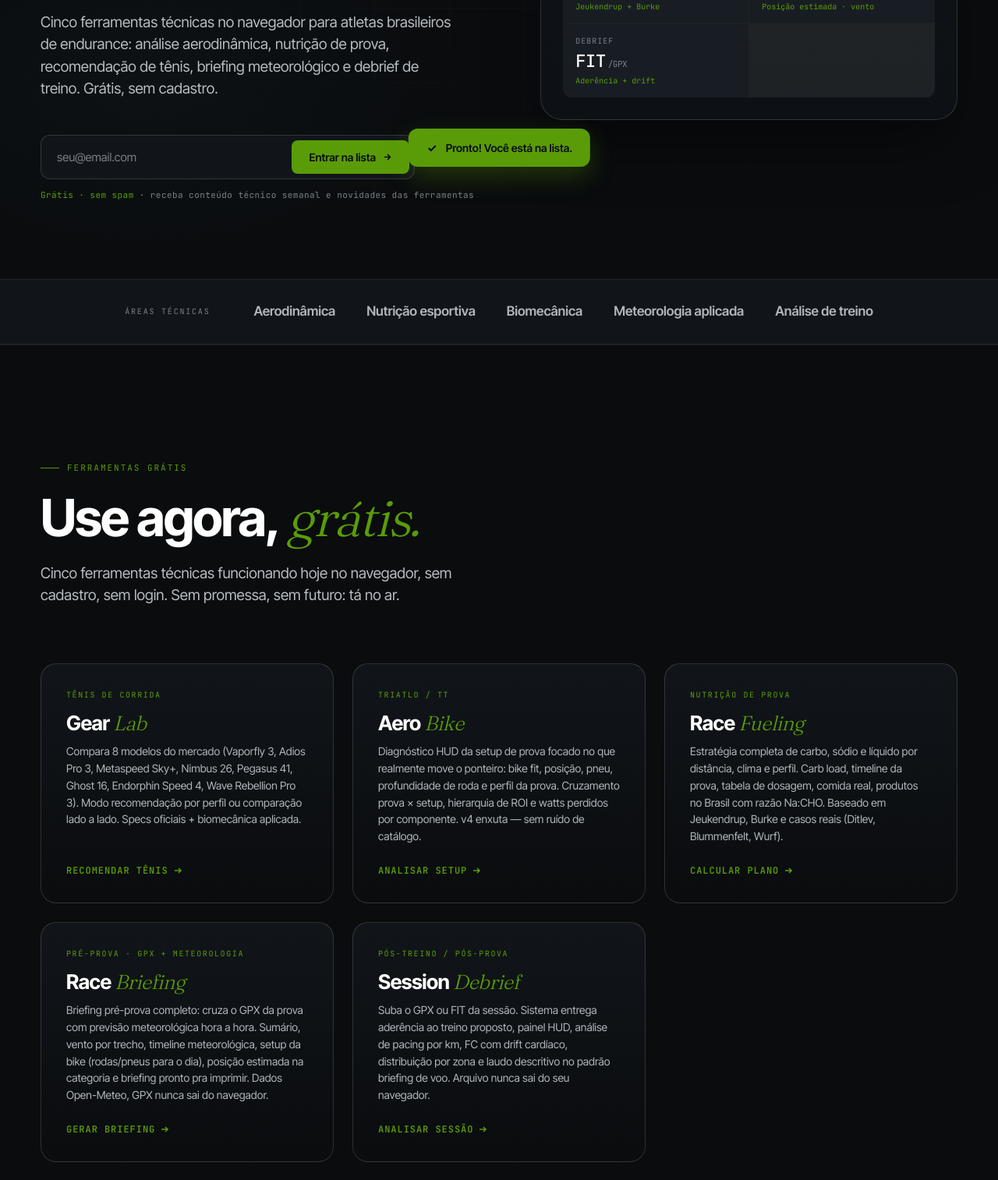
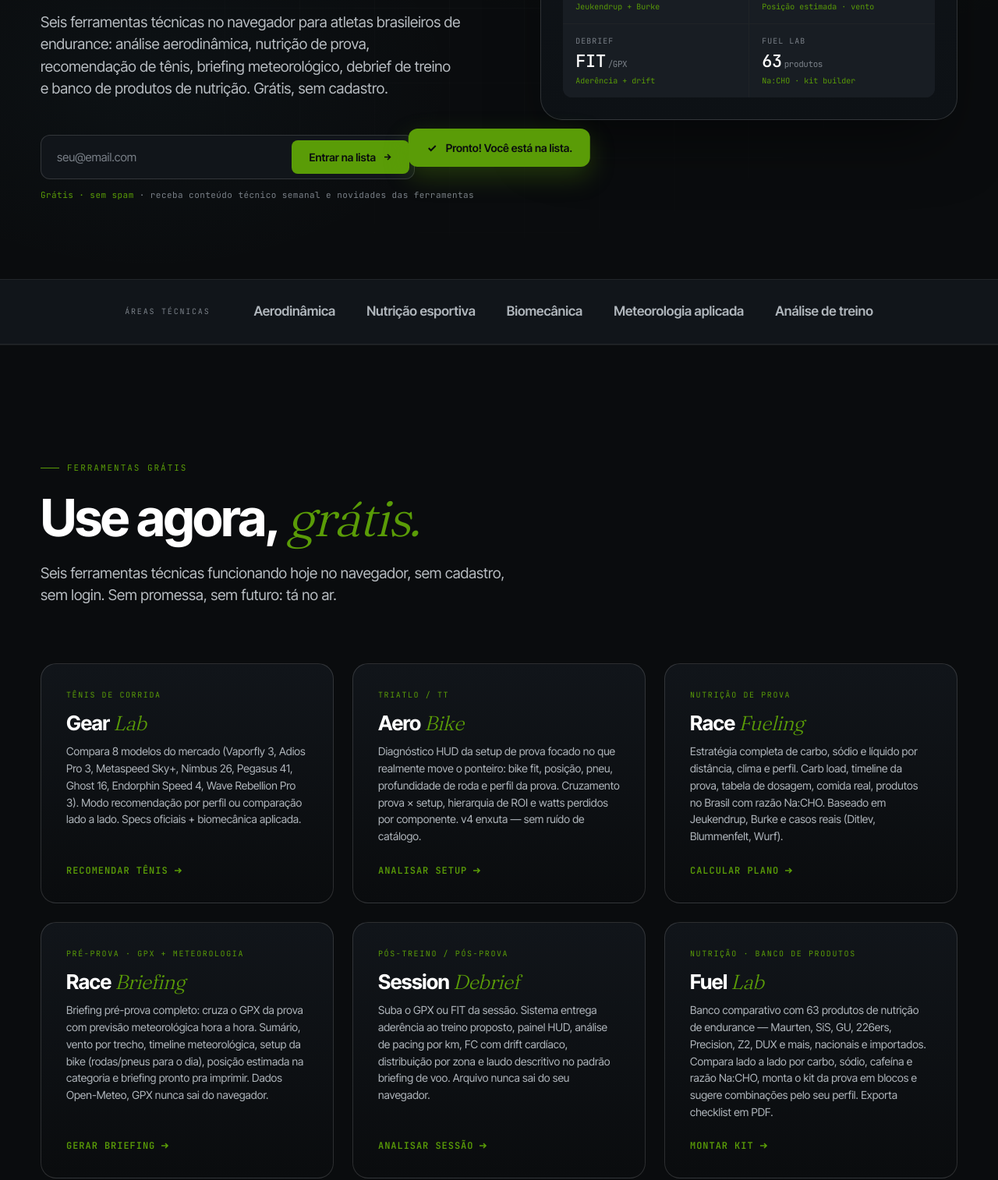
Before and after one commit to leandromartinez-lab/lmaerofit-site, a plain HTML site: page index.html in a window 1280 px wide. Shown: the part 662-2176 px from the top of the page at 78% size. Drawn offline with Linux system fonts and the light colour scheme.

Commit message:
Add files via upload

```diff
--- a/index.html
+++ b/index.html
@@ -4,7 +4,7 @@
 <meta charset="UTF-8" />
 <meta name="viewport" content="width=device-width, initial-scale=1.0" />
 <title>LMAeroFit · Plataforma técnica de endurance</title>
-<meta name="description" content="Cinco ferramentas técnicas grátis para atletas brasileiros de endurance: comparador de tênis com 8 modelos, avaliação aerodinâmica de bike com modelagem CdA, plano de race fueling baseado em Jeukendrup e Burke, briefing meteorológico via GPX e debrief pós-treino com análise de aderência.">
+<meta name="description" content="Seis ferramentas técnicas grátis para atletas brasileiros de endurance: comparador de tênis com 8 modelos, avaliação aerodinâmica de bike com modelagem CdA, plano de race fueling baseado em Jeukendrup e Burke, briefing meteorológico via GPX, debrief pós-treino com análise de aderência e banco comparativo de nutrição com 63 produtos.">
 <meta name="robots" content="index, follow, noai, noimageai">
 <meta name="googlebot" content="index, follow">
 <meta name="copyright" content="© 2026 LMAeroFit. Todos os direitos reservados.">
@@ -12,7 +12,7 @@
 
 <!-- Open Graph -->
 <meta property="og:title" content="LMAeroFit · Plataforma técnica de endurance" />
-<meta property="og:description" content="Cinco ferramentas técnicas grátis para atletas brasileiros de endurance. Análise aerodinâmica, nutrição de prova, comparador de tênis e mais." />
+<meta property="og:description" content="Seis ferramentas técnicas grátis para atletas brasileiros de endurance. Análise aerodinâmica, nutrição de prova, comparador de tênis e mais." />
 <meta property="og:type" content="website" />
 <meta property="og:url" content="https://lmaerofit.com.br" />
 <meta property="og:locale" content="pt_BR" />
@@ -849,7 +849,7 @@
     <div class="hero-content">
       <span class="eyebrow reveal">PLATAFORMA TÉCNICA DE ENDURANCE</span>
       <h1 class="reveal d1">Treino, nutrição e prova.<br><em>Um sistema só.</em></h1>
-      <p class="reveal d2">Cinco ferramentas técnicas no navegador para atletas brasileiros de endurance: análise aerodinâmica, nutrição de prova, recomendação de tênis, briefing meteorológico e debrief de treino. Grátis, sem cadastro.</p>
+      <p class="reveal d2">Seis ferramentas técnicas no navegador para atletas brasileiros de endurance: análise aerodinâmica, nutrição de prova, recomendação de tênis, briefing meteorológico, debrief de treino e banco de produtos de nutrição. Grátis, sem cadastro.</p>
 
       <form class="email-form reveal d3" id="email-form-hero" action="https://formspree.io/f/mpqnydll" method="POST">
         <input type="hidden" name="source" value="hero">
@@ -870,7 +870,7 @@
       </div>
 
       <div class="state-block">
-        <div class="state-num">5</div>
+        <div class="state-num">6</div>
         <div class="state-info">
           <div class="state-name">Ferramentas grátis</div>
           <div class="state-meta">HTML no navegador<br>Sem login · sem cadastro</div>
@@ -910,6 +910,11 @@
           <div class="pm-value">FIT<span class="u">/GPX</span></div>
           <div class="pm-trend">Aderência + drift</div>
         </div>
+        <div class="pm">
+          <div class="pm-label">FUEL LAB</div>
+          <div class="pm-value">63<span class="u">produtos</span></div>
+          <div class="pm-trend">Na:CHO · kit builder</div>
+        </div>
       </div>
     </div>
   </div>
@@ -937,7 +942,7 @@
     <div class="section-head reveal">
       <span class="eyebrow">FERRAMENTAS GRÁTIS</span>
       <h2>Use agora, <em>grátis.</em></h2>
-      <p>Cinco ferramentas técnicas funcionando hoje no navegador, sem cadastro, sem login. Sem promessa, sem futuro: tá no ar.</p>
+      <p>Seis ferramentas técnicas funcionando hoje no navegador, sem cadastro, sem login. Sem promessa, sem futuro: tá no ar.</p>
     </div>
 
     <div class="tools-grid">
@@ -987,6 +992,16 @@
         <p class="tool-desc">Suba o GPX ou FIT da sessão. Sistema entrega aderência ao treino proposto, painel HUD, análise de pacing por km, FC com drift cardíaco, distribuição por zona e laudo descritivo no padrão briefing de voo. Arquivo nunca sai do seu navegador.</p>
         <span class="tool-cta">
           Analisar sessão
+          <svg viewBox="0 0 12 12" fill="none" stroke="currentColor" stroke-width="1.6"><path d="M2 6h8M7 3l3 3-3 3"/></svg>
+        </span>
+      </a>
+
+      <a href="/fuel-lab.html" class="tool-card reveal d4">
+        <span class="tool-tag">NUTRIÇÃO · BANCO DE PRODUTOS</span>
+        <h3 class="tool-name">Fuel <em>Lab</em></h3>
+        <p class="tool-desc">Banco comparativo com 63 produtos de nutrição de endurance — Maurten, SiS, GU, 226ers, Precision, Z2, DUX e mais, nacionais e importados. Compara lado a lado por carbo, sódio, cafeína e razão Na:CHO, monta o kit da prova em blocos e sugere combinações pelo seu perfil. Exporta checklist em PDF.</p>
+        <span class="tool-cta">
+          Montar kit
           <svg viewBox="0 0 12 12" fill="none" stroke="currentColor" stroke-width="1.6"><path d="M2 6h8M7 3l3 3-3 3"/></svg>
         </span>
       </a>
@@ -1043,7 +1058,7 @@
     <div class="cta-card reveal">
       <span class="eyebrow">NEWSLETTER</span>
       <h2>Receba o que <em>vier primeiro.</em></h2>
-      <p>Use as 5 ferramentas grátis agora. Entre na lista para receber atualizações quando novas ferramentas saírem, análises técnicas semanais e — quando existir — a área de membros com integração completa.</p>
+      <p>Use as 6 ferramentas grátis agora. Entre na lista para receber atualizações quando novas ferramentas saírem, análises técnicas semanais e — quando existir — a área de membros com integração completa.</p>
 
       <form class="email-form" id="email-form-cta" action="https://formspree.io/f/mpqnydll" method="POST">
           <input type="hidden" name="source" value="cta-final">
@@ -1092,6 +1107,7 @@
           <li><a href="/race-fueling.html">Race Fueling</a></li>
           <li><a href="/race-briefing.html">Race Briefing</a></li>
           <li><a href="/session-debrief.html">Session Debrief</a></li>
+          <li><a href="/fuel-lab.html">Fuel Lab</a></li>
         </ul>
       </div>
       <div class="footer-col">
```
